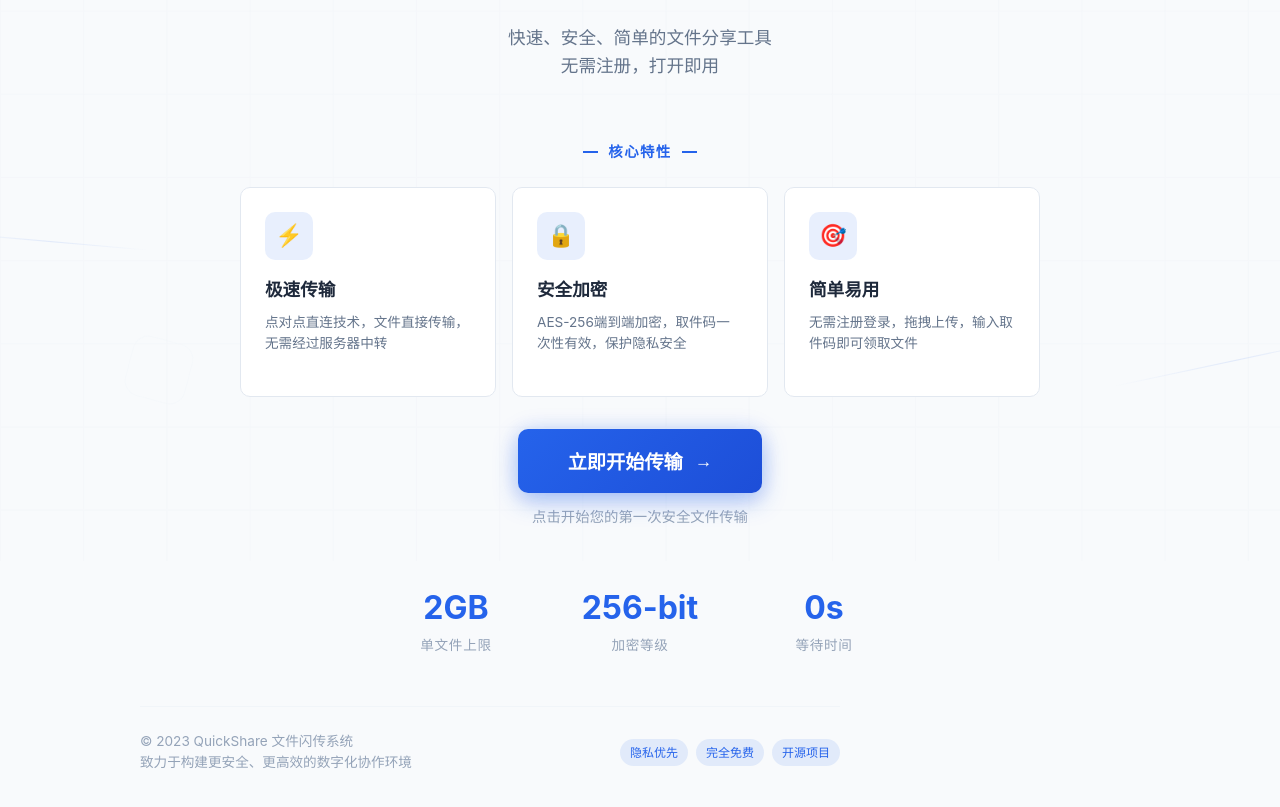
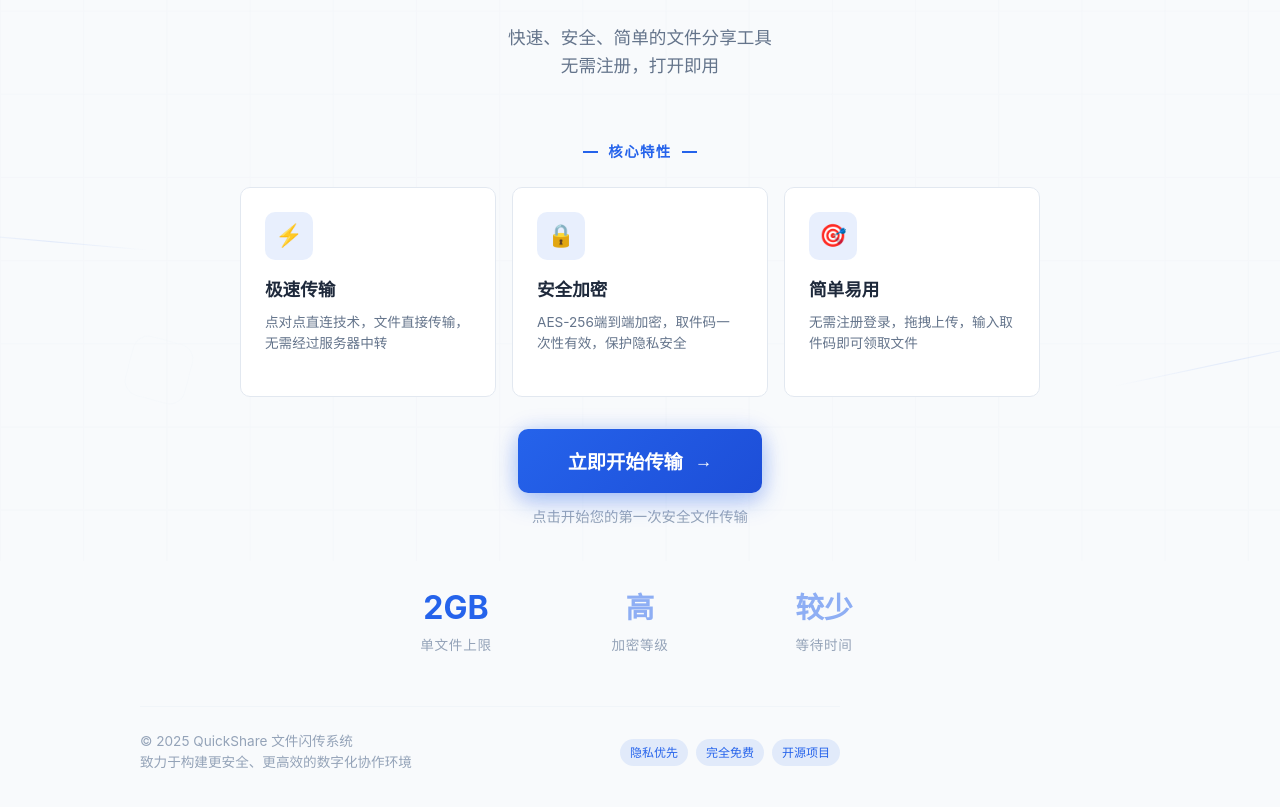
Before and after one commit to Bamder/quick-share, a plain HTML site: page static/pages/welcome.html in a window 1280 px wide. Shown: the part 239-1046 px from the top of the page. Drawn offline with Linux system fonts and the light colour scheme.

Commit message:
第六次提交—欢迎页面；结构优化；界面优化

```diff
--- a/static/pages/welcome.html
+++ b/static/pages/welcome.html
@@ -87,11 +87,11 @@
                     <span class="stat-label">单文件上限</span>
                 </div>
                 <div class="stat-item">
-                    <span class="stat-value">256-bit</span>
+                    <span class="stat-value">高</span>
                     <span class="stat-label">加密等级</span>
                 </div>
                 <div class="stat-item">
-                    <span class="stat-value">0s</span>
+                    <span class="stat-value">较少</span>
                     <span class="stat-label">等待时间</span>
                 </div>
             </section>
@@ -100,7 +100,7 @@
             <footer class="welcome-footer">
                 <div class="footer-content">
                     <p class="footer-text">
-                        © 2023 QuickShare 文件闪传系统<br>
+                        © 2025 QuickShare 文件闪传系统<br>
                         致力于构建更安全、更高效的数字化协作环境
                     </p>
 
```
